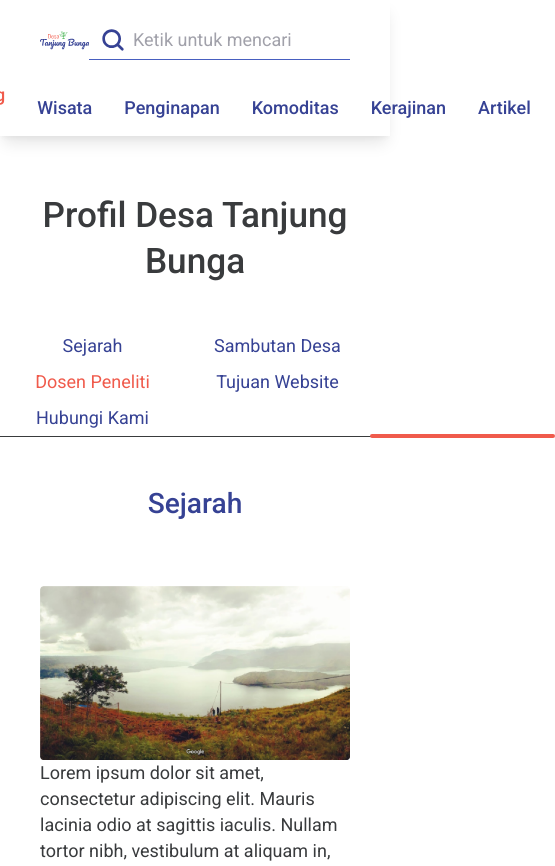
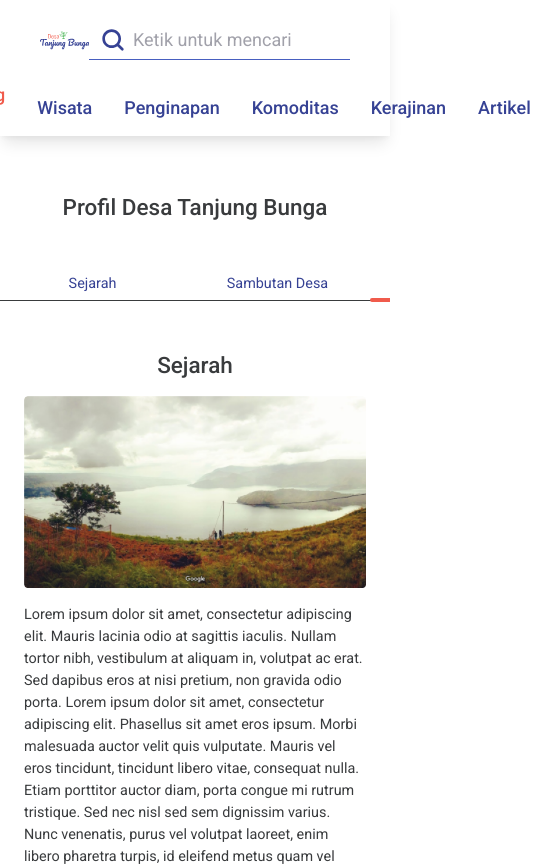
Before and after one commit to weeber-id/desatanjungbunga-userclient, a Next.js app in the folder client/: page /about in a window 390 px wide. Shown: the top 866 px of the page, 555 px wide, since content can reach past the window. Built offline with nearby package versions, Linux system fonts and the light colour scheme.

Commit message:
about page responsive

```diff
--- a/client/components/mollecules/card-dosen-peneliti/index.tsx
+++ b/client/components/mollecules/card-dosen-peneliti/index.tsx
@@ -10,14 +10,18 @@ interface CardDosenPenelitiProps {
 const CardDosenPeneliti: React.FC<CardDosenPenelitiProps> = ({ src, name, title, description }) => {
   return (
     <div className="border border-purple rounded-lg py-6 px-3 cursor-pointer hover:border-2">
-      <div className="grid grid-cols-5 gap-6">
-        <div className="col-span-2">
+      <div className="grid grid-cols-1 md:grid-cols-5 gap-6">
+        <div className="md:col-span-2 grid md:block grid-cols-2 gap-4 items-end">
           <Image layout="responsive" src={src} height={1200} width={900} />
+          <div className="md:hidden">
+            <h5 className="text-body-sm font-medium text-black">{name}</h5>
+            <h6 className="text-body-xs text-red">{title}</h6>
+          </div>
         </div>
-        <div className="col-span-3">
-          <h5 className="text-body font-medium text-black">{name}</h5>
-          <h6 className="text-body-sm text-purple mb-6">{title}</h6>
-          <p className="text-black text-body">{description}</p>
+        <div className="md:col-span-3">
+          <h5 className="hidden md:block text-body font-medium text-black">{name}</h5>
+          <h6 className="hidden md:block text-body-sm text-purple mb-6">{title}</h6>
+          <p className="text-black md:text-body text-body-sm">{description}</p>
         </div>
       </div>
     </div>
--- a/client/pages/about/index.tsx
+++ b/client/pages/about/index.tsx
@@ -30,19 +30,19 @@ const AboutPage = () => {
       if (st + 56 === navRef.current?.offsetTop) setSticky(true);
       else setSticky(false);
 
-      if (st + 122 > sejarahRef.current.offsetTop && st + 122 < sambutanRef.current.offsetTop)
+      if (st + 122 > sejarahRef.current?.offsetTop && st + 122 < sambutanRef.current?.offsetTop)
         setActive(0);
       else if (
-        st + 122 > sambutanRef.current.offsetTop &&
-        st + 122 < dosenPenelitiRef.current.offsetTop
+        st + 122 > sambutanRef.current?.offsetTop &&
+        st + 122 < dosenPenelitiRef.current?.offsetTop
       )
         setActive(1);
       else if (
-        st + 122 > dosenPenelitiRef.current.offsetTop &&
-        st + 122 < tujuanWebsiteRef.current.offsetTop
+        st + 122 > dosenPenelitiRef.current?.offsetTop &&
+        st + 122 < tujuanWebsiteRef.current?.offsetTop
       )
         setActive(2);
-      else if (st + 122 > tujuanWebsiteRef.current.offsetTop) setActive(3);
+      else if (st + 122 > tujuanWebsiteRef.current?.offsetTop) setActive(3);
     };
 
     window.addEventListener('scroll', listenToScroll);
@@ -55,27 +55,32 @@ const AboutPage = () => {
   return (
     <>
       <Header />
-      <h3 className="text-center text-h3 text-black mt-48 font-medium mb-11">
+      <h3 className="text-center md:text-h3 text-h5 text-black mt-48 font-medium mb-11">
         Profil Desa Tanjung Bunga
       </h3>
       <nav
         ref={navRef}
-        className={classNames('sticky transition-all duration-300 z-50 top-14 bg-white mb-12', {
-          'shadow-lg': sticky,
-        })}
+        className={classNames(
+          'sticky overflow-auto md:hidden-scrollbar transition-all duration-300 z-50 top-14 bg-white mb-12',
+          {
+            'shadow-lg': sticky,
+          }
+        )}
       >
-        <div
-          className={classNames('container mx-auto relative border-black', { 'border-b': !sticky })}
-        >
+        <div className={classNames('container flex mx-auto relative ', {})}>
           <div
-            style={{ width: 185, left: active * 185 }}
-            className="absolute duration-500 transition-all -bottom-0.5 rounded-full left-0 h-1 bg-red"
+            style={{ height: !sticky ? 0.5 : 0, bottom: 2 }}
+            className="z-40 absolute left-0 w-full bg-black"
+          ></div>
+          <div
+            style={{ minWidth: 185, maxWidth: 185, left: active * 185 }}
+            className="absolute duration-500 z-50 transition-all bottom-0 rounded-full left-0 h-1 bg-red"
           ></div>
           <button
             onClick={(e) => handleScrollTo(e, sejarahRef)}
-            style={{ width: 185 }}
+            style={{ minWidth: 185, maxWidth: 185 }}
             className={classNames(
-              'text-body h-9 hover:text-red focus:outline-none',
+              'md:text-body text-body-sm h-9 whitespace-nowrap hover:text-red focus:outline-none',
               active === 0 ? 'text-red' : 'text-purple'
             )}
             value="0"
@@ -84,9 +89,9 @@ const AboutPage = () => {
           </button>
           <button
             onClick={(e) => handleScrollTo(e, sambutanRef)}
-            style={{ width: 185 }}
+            style={{ minWidth: 185, maxWidth: 185 }}
             className={classNames(
-              'text-body h-9 hover:text-red focus:outline-none',
+              'md:text-body text-body-sm h-9 whitespace-nowrap hover:text-red focus:outline-none',
               active === 1 ? 'text-red' : 'text-purple'
             )}
             value="1"
@@ -95,9 +100,9 @@ const AboutPage = () => {
           </button>
           <button
             onClick={(e) => handleScrollTo(e, dosenPenelitiRef)}
-            style={{ width: 185 }}
+            style={{ minWidth: 185, maxWidth: 185 }}
             className={classNames(
-              'text-body h-9 hover:text-red focus:outline-none',
+              'md:text-body text-body-sm h-9 whitespace-nowrap hover:text-red focus:outline-none',
               active === 2 ? 'text-red' : 'text-purple'
             )}
             value="2"
@@ -106,9 +111,9 @@ const AboutPage = () => {
           </button>
           <button
             onClick={(e) => handleScrollTo(e, tujuanWebsiteRef)}
-            style={{ width: 185 }}
+            style={{ minWidth: 185, maxWidth: 185 }}
             className={classNames(
-              'text-body h-9 hover:text-red focus:outline-none',
+              'md:text-body text-body-sm h-9 whitespace-nowrap hover:text-red focus:outline-none',
               active === 3 ? 'text-red' : 'text-purple'
             )}
             value="3"
@@ -118,8 +123,8 @@ const AboutPage = () => {
           <Link href="/contact">
             <a>
               <button
-                style={{ width: 185 }}
-                className="text-body text-purple h-9 hover:text-red focus:outline-none"
+                style={{ minWidth: 185, maxWidth: 185 }}
+                className="md:text-body text-body-sm whitespace-nowrap text-purple h-9 hover:text-red focus:outline-none"
               >
                 Hubungi Kami
               </button>
@@ -127,19 +132,22 @@ const AboutPage = () => {
           </Link>
         </div>
       </nav>
+
       <section
         ref={sejarahRef}
-        className="container mx-auto px-10 mb-10 border-b-2 border-purple pb-20"
+        className="container mx-auto px-6 md:px-10 mb-10 border-b-2 border-purple pb-20"
       >
-        <h4 className="text-h4 text-purple font-medium mb-16 text-center">Sejarah</h4>
+        <h4 className="md:text-h4 text-h5 md:text-purple text-black font-medium mb-4 md:mb-16 text-center">
+          Sejarah
+        </h4>
         <div className="max-w-xl">
           <img
-            className="float-left mr-4"
+            className="float-left mr-4 mb-4"
             src="/assets/images/home-2.png"
             alt="Desa Tanjung Bunga"
           />
         </div>
-        <p className="text-body text-black">
+        <p className="md:text-body text-body-sm text-black">
           Lorem ipsum dolor sit amet, consectetur adipiscing elit. Mauris lacinia odio at sagittis
           iaculis. Nullam tortor nibh, vestibulum at aliquam in, volutpat ac erat. Sed dapibus eros
           at nisi pretium, non gravida odio porta. Lorem ipsum dolor sit amet, consectetur
@@ -170,17 +178,23 @@ const AboutPage = () => {
       </section>
       <section
         ref={sambutanRef}
-        className="container mx-auto px-10 pb-20 mb-10 border-b-2 border-purple"
+        className="container mx-auto px-6 md:px-10 pb-20 mb-10 border-b-2 border-purple"
       >
-        <h4 className="text-h4 text-purple font-medium mb-10 text-center">Sambutan</h4>
-        <div className="grid grid-cols-5 w-3/4 mx-auto gap-6">
-          <div className="col-span-2">
+        <h4 className="md:text-h4 text-h5 text-black md:text-purple font-medium mb-10 text-center">
+          Sambutan
+        </h4>
+        <div className="grid grid-cols-1 md:grid-cols-5 md:w-3/4 mx-auto gap-6">
+          <div className="md:col-span-2 w-3/4 md:w-full mx-auto">
             <Image layout="responsive" src={DummyOrang} height={1200} width={900} />
           </div>
-          <div className="col-span-3">
-            <h5 className="text-h5 font-medium text-black mb-2">Dr. Suparman</h5>
-            <h6 className="text-body text-purple mb-6">Ketua Desa Tanjung Bunga</h6>
-            <p className="text-black text-body">
+          <div className="md:col-span-3">
+            <h5 className="md:text-h5 text-body text-center md:text-left font-medium text-black mb-2">
+              Dr. Suparman
+            </h5>
+            <h6 className="md:text-body text-body-sm md:text-left text-center md:text-purple text-red mb-6">
+              Ketua Desa Tanjung Bunga
+            </h6>
+            <p className="text-black md:text-body text-body-sm">
               Lorem ipsum dolor sit amet, consectetur adipiscing elit. Mauris lacinia odio at
               sagittis iaculis. Nullam tortor nibh, vestibulum at aliquam in, volutpat ac erat. Sed
               dapibus eros at nisi pretium, non gravida odio porta. Lorem ipsum dolor sit amet,
@@ -196,10 +210,12 @@ const AboutPage = () => {
       </section>
       <section
         ref={dosenPenelitiRef}
-        className="container mx-auto px-10 pb-20 mb-10 border-b-2 border-purple"
+        className="container mx-auto px-6 md:px-10 pb-20 mb-10 border-b-2 border-purple"
       >
-        <h4 className="text-h4 text-purple font-medium mb-10 text-center">Dosen Peneliti</h4>
-        <div className="grid grid-cols-2 gap-6">
+        <h4 className="md:text-h4 text-h5 md:text-purple text-black font-medium mb-10 text-center">
+          Dosen Peneliti
+        </h4>
+        <div className="grid grid-cols-1 md:grid-cols-2 gap-6">
           {[1, 2, 3, 4, 5, 6].map((val) => (
             <CardDosenPeneliti
               src={DummyOrang}
@@ -219,21 +235,23 @@ const AboutPage = () => {
           ))}
         </div>
       </section>
-      <section ref={tujuanWebsiteRef} className="container mx-auto px-10 pb-20 mb-10">
-        <h4 className="text-h4 text-purple font-medium mb-10 text-center">Tujuan Website</h4>
-        <div className="grid grid-cols-3 justify-items-center gap-6">
-          <div className="border border-purple rounded-lg py-28 px-4 cursor-pointer hover:border-2">
-            <p className="text-h4 text-purple font-medium text-center">
+      <section ref={tujuanWebsiteRef} className="container mx-auto px-6 md:px-10 pb-20 mb-10">
+        <h4 className="md:text-h4 text-h5 md:text-purple text-black font-medium mb-10 text-center">
+          Tujuan Website
+        </h4>
+        <div className="grid grid-cols-1 lg:grid-cols-3 justify-items-center gap-6">
+          <div className="border border-purple w-full rounded-lg py-12 md:py-28 px-4 cursor-pointer hover:border-2">
+            <p className="md:text-h4 text-body text-black lg:text-purple font-medium text-center">
               Meningkatkan Minat Wisatawan ke Desa Tanjung Desa
             </p>
           </div>
-          <div className="border border-purple rounded-lg py-28 px-4 cursor-pointer hover:border-2">
-            <p className="text-h4 text-purple font-medium text-center">
+          <div className="border border-purple w-full rounded-lg py-12 md:py-28 px-4 cursor-pointer hover:border-2">
+            <p className="md:text-h4 text-body text-black lg:text-purple font-medium text-center">
               Memberikan Informasi yang Mumpuni kepada Publik
             </p>
           </div>
-          <div className="border border-purple rounded-lg py-28 px-4 cursor-pointer hover:border-2">
-            <p className="text-h4 text-purple font-medium text-center">
+          <div className="border border-purple w-full rounded-lg py-12 md:py-28 px-4 cursor-pointer hover:border-2">
+            <p className="md:text-h4 text-body text-black lg:text-purple font-medium text-center">
               Mensejahterakan Warga Desa Tanjung Bunga dalam Menunjang Bisnis Wisatanya
             </p>
           </div>
```
